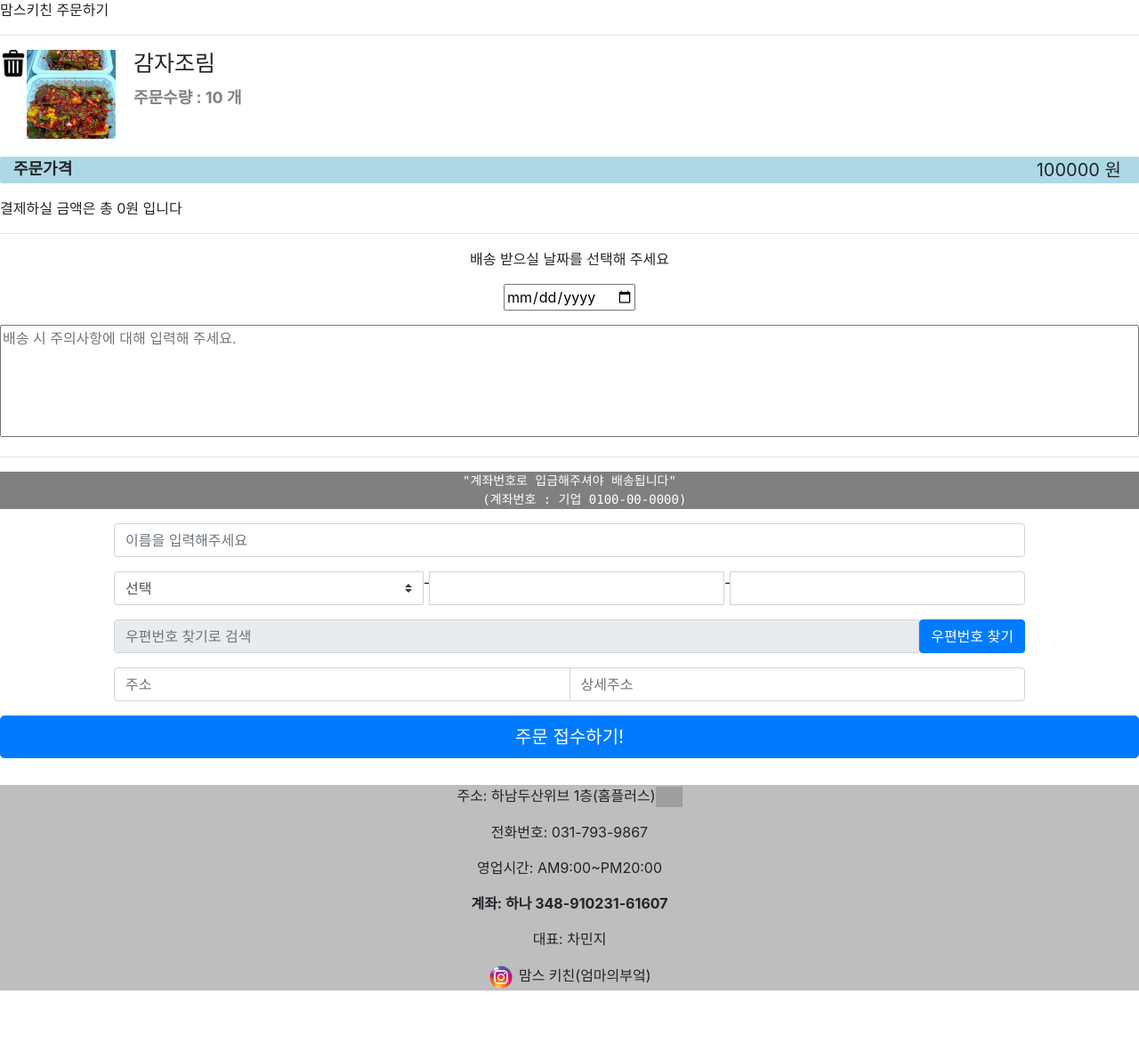
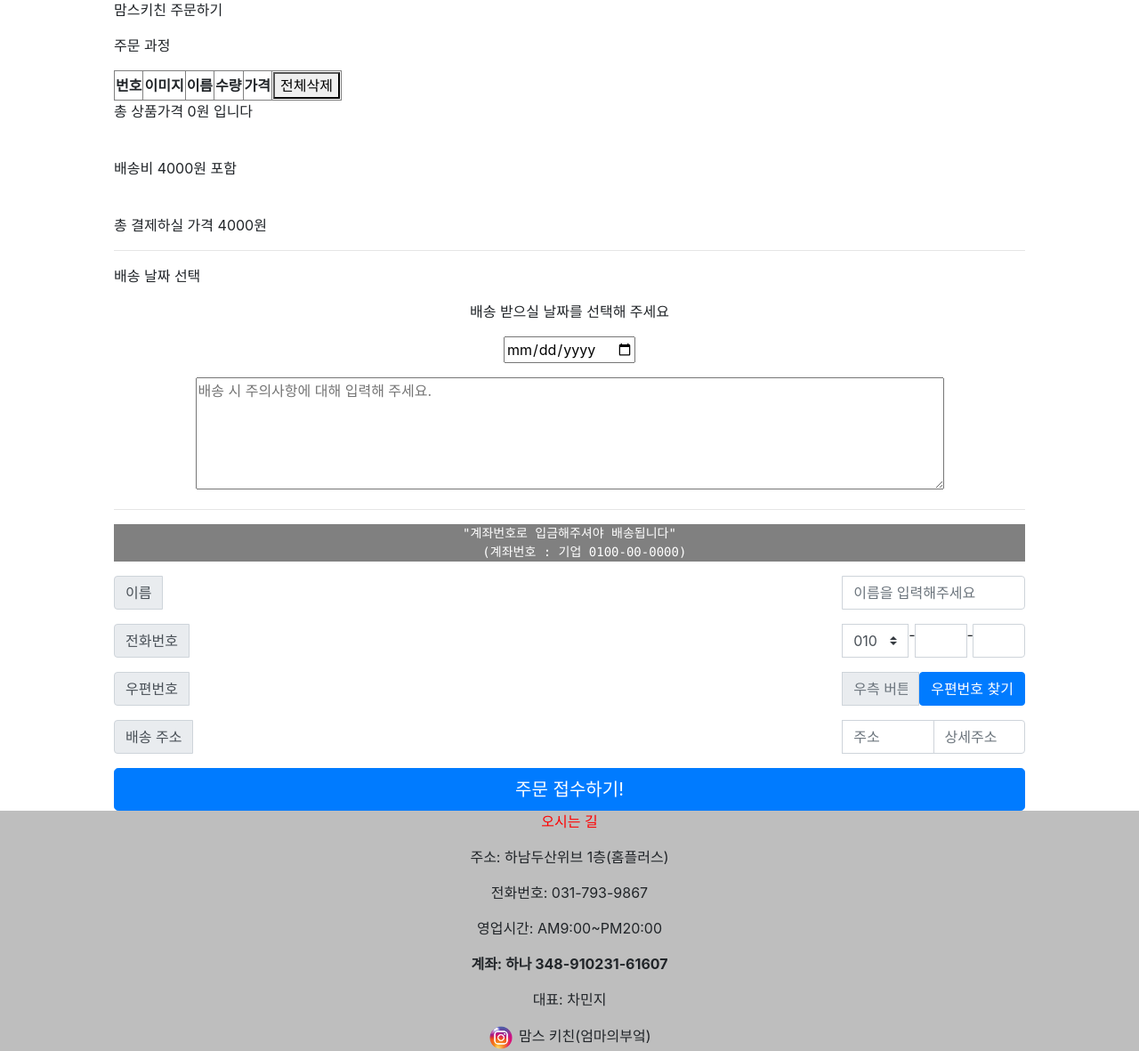
Before and after one commit to Leeminhun/storePJ, a Flask app: page /order in a window 1280 px wide. Shown: the part 753-1934 px from the top of the page at 89% size. Before the commit the page ends 1866 px from the top, so only its background shows below. Run offline with Flask 2, Linux system fonts and the light colour scheme; lists and menus that the app fills with data are empty; some libraries are stand-ins or nearby versions; grey boxes are pictures that could not be loaded.

Commit message:
Revert "order.html 수정, order.css 추가"
This reverts commit ff6f4f41c33dbed68a4ab1fa9b87cfd0efcb591d.

```diff
--- a/static/css/common.css
+++ b/static/css/common.css
@@ -1,19 +1,17 @@
 /*header*/
 body{
     margin: 0;
-    font-family: 'Sunflower', sans-serif;
 }
 a {
     text-decoration: none;
     color: red;
 }
-#navbar {
+.navbar {
     display: flex;
     justify-content: space-between;
     align-items: center;
     background-color: darkblue;
     padding: 8px 12px;
-    flex-wrap: nowrap;
 }
 
 .navbar_logo{
@@ -32,7 +30,6 @@ a {
 
 .navbar_menu li {
     padding : 8px 12px;
-    font-size: 25px;
 }
 .navbar_menu li a {
     color: whitesmoke;
@@ -41,7 +38,6 @@ a {
     background-color: orange;
     border-radius: 3px;
 }
-
 .navbar_icons{
     list-style: none;
     color: white;
@@ -64,10 +60,6 @@ a {
     font-size: 24px;
     color: orange;
 }
-/*footer*/
-footer {
-    margin-top  : 30px;
-    }
 
 /*판매목록*/
 .list {
@@ -123,11 +115,6 @@ footer {
 } */
 
 /*tab Menu*/
-.sell_list {
-    margin :auto;
-    text-align: center;
-    width: 70%;
-}
 .menu_card {
     width: 65%;
     margin: auto;
--- a/static/css/order.css
+++ /dev/null
@@ -1,47 +0,0 @@
-li {
-    list-style: none;
-}
-.order_inner {
-    position: relative;
-    display: flex;
-    height: 120px;
-    margin-left: 0px;
-}
-.order_inner dl dt div {
-    width: 185%;
-    height: 150px;
-    margin-left: 20px;
-}
-.order_inner dl dt div h1 {
-    font-size: 25px;
-    margin-bottom: 10px;
-
-}
-.order_inner dl dt div span {
-    font-size: 18px;
-    margin-top: 10px;
-    color: gray;
-
-}
-.order_inner img {
-    width: 100px;
-    height: 100px;
-    left: -1em;
-}
-.title{
-    justify-content: space-between;
-    position: relative;
-    display: flex;
-    background-color: lightblue;
-    border-radius: 2px;
-    font-size: 20px;
-}
-
-.title li {
-    margin-right: 20px;
-}
-.title_p {
-    font-weight: bold;
-    font-size: 18px;
-    margin-left: -25px;
-}
--- a/templates/footer.html
+++ b/templates/footer.html
@@ -1,7 +1,7 @@
 <footer>
     <div style="background-color: rgb(190, 190, 190); width : 100%; text-align: center;">
-
-            <p>주소: 하남두산위브 1층(홈플러스)<a><img src="../static/img/map.png" style="width: 30px"></a></p>
+            <p><a href="#">오시는 길</a></p>
+            <p>주소: 하남두산위브 1층(홈플러스)</p>
             <p>전화번호: 031-793-9867</p>
             <p>영업시간: AM9:00~PM20:00</p>
             <p><b>계좌: 하나 348-910231-61607</b></p>
--- a/templates/header.html
+++ b/templates/header.html
@@ -1,20 +1,19 @@
 <script src="../static/js/common.js"></script>
 
-<nav id="navbar">
+<nav class="navbar">
         <div class="navbar_logo">
 
             <a href="#"><img src="../static/img/logo.png" style="width: 120px;"></a>
         </div>
 
             <ul class="navbar_menu">
-               <!-- <li><a href="#">오시는 길</a></li> -->
                 <li><a href="#">상품 원산지</a></li>
             </ul>
 
             <ul class="navbar_icons">
                 <!--<li><i class="fas fa-key"></i></li>-->
                 <li><a href="/order"><i class="fas fa-shopping-basket"></i></a></li>
-                <li><i class="fas fa-truck"></i></li>
+                <li><a href="/orderlist"><i class="fas fa-truck"></i></a></li>
             </ul>
 
         <a class="navbar_toogleBtn" href="#">
--- a/templates/index.html
+++ b/templates/index.html
@@ -17,7 +17,6 @@
         <link rel="stylesheet" href="https://maxcdn.bootstrapcdn.com/bootstrap/4.0.0/css/bootstrap.min.css"
                 integrity="sha384-Gn5384xqQ1aoWXA+058RXPxPg6fy4IWvTNh0E263XmFcJlSAwiGgFAW/dAiS6JXm"
                 crossorigin="anonymous">
-        <link rel="preconnect" href="https://fonts.googleapis.com">
         <script>
 
                 /**
@@ -154,6 +153,7 @@
                                         }
                                         $("#cards-box").html(temp_html)
 
+
                                 }
                         });
                 }
--- a/templates/order.html
+++ b/templates/order.html
@@ -2,21 +2,39 @@
 <html lang="ko">
 <head>
     <meta charset="UTF-8">
-    <title style="color: yellow">엄마의 부엌 | 주문하기</title>
+    <title>주문하기 페이지</title>
     <script src="https://ajax.googleapis.com/ajax/libs/jquery/3.4.1/jquery.min.js"></script>
     <script src="//t1.daumcdn.net/mapjsapi/bundle/postcode/prod/postcode.v2.js"></script>
-    <link rel="stylesheet" href="../static/css/common.css">
-    <link rel="stylesheet" href="../static/css/order.css">
-    <script src="../static/js/common.js"></script>
-     <script src="https://kit.fontawesome.com/447b429f54.js" crossorigin="anonymous"></script>
-
     <!--부트스트랩-->
     <link rel="stylesheet" href="https://maxcdn.bootstrapcdn.com/bootstrap/4.0.0/css/bootstrap.min.css"
           integrity="sha384-Gn5384xqQ1aoWXA+058RXPxPg6fy4IWvTNh0E263XmFcJlSAwiGgFAW/dAiS6JXm"
           crossorigin="anonymous">
+    <link rel="stylesheet" type="text/css" href="../static/css/common.css">
+    <script src="../static/js/common.js"> </script>
+    <script src="https://kit.fontawesome.com/447b429f54.js" crossorigin="anonymous"></script>
+
     <!--사라질 style 코드-->
+    <style>
+        div {
+            backgroung-color : green;
+            width : 80%;
+            margin : auto;
+        }
+
+        .logo {
+        width: 150px;
+        height: auto;
+        margin: 50px auto;
+        text-align: center;
+    }
+
+    .thumbnail{
+            width:90px;
+        }
+
+    </style>
     <script>
-        function postcode() {
+        function istest() {
             new daum.Postcode({
                 oncomplete: function (data) {
                     var addr = ''; // 주소 변수
@@ -61,14 +79,13 @@
             let addr = $('#address').val() + ' ' + $('#extraAddress').val()
             let code = $('#postcode').val()
             let phone = $('#phone1').val() + '-' + $('#phone2').val() + '-' + $('#phone3').val()
+            let phone2 = $('#phone2').val()
+            let phone3 = $('#phone3').val()
+            let date = $('#datedata').val()
+            let ero = $('#error').val()
+
             if (name == "") {
                 alert("이름을 입력해주세요!");
-                return false;
-            } else if (code == "") {
-                alert("우편번호를 입력해주세요!");
-                return false;
-            } else if (addr == "") {
-                alert("주소를 입력해주세요!");
                 return false;
             } else if (phone2 == "") {
                 alert("핸드폰번호를 전부 입력해주세요!");
@@ -76,15 +93,65 @@
             } else if (phone3 == "") {
                 alert("핸드폰번호를 전부 입력해주세요!");
                 return false;
+            }else if (code == "") {
+                alert("우편번호를 입력해주세요!");
+                return false;
+            } else if (addr == "") {
+                alert("주소를 입력해주세요!");
+                return false;
+            }else if ( date == "") {
+                alert("날자를 입력해주세요");
+                return false;
+            } else if (ero == "") {
+                let answer = confirm("배송시 주의사항이 필요없으신가요?");
+                if (answer == false){
+                    return false;
+                }
             }
+            let menu = '';
+            let price = 0;
+            let count = 0;
+            let index = 0;
+            let img_url = '';
+            let asr = [];
+            let price_all = 0;
+            let orderlist = [];
+            if (localStorage.length > 0) {
+                for (let i = 1; i < localStorage.length+1; i++) {
+                    if(localStorage.getItem(i) !== null){
+                        let cartItem = JSON.parse(localStorage.getItem(i))
+                        index = cartItem.id;
+                        menu = cartItem.menu;
+                        price = cartItem.price;
+                        count = cartItem.count;
+                        img_url = cartItem.img_url;
+                        price_all += Number(price);
+                        asr.push(menu);
+                        asr.push(price);
+                        asr.push(count);
+                        orderlist.push(asr);
+                        asr = [];
+
+                    }
+                }
+            }
+
+            console.log(date, ero)
+            console.log(name, addr, code, phone, orderlist, price_all)
             $.ajax({
+                dataType:"json",
+                traditional: true,
                 type: "POST",
-                url: "/order",
+                url: "/order/do",
                 data: {
                     "name": name,
                     "addr": addr,
                     "code": code,
-                    "phone": phone
+                    "phone": phone,
+                    "orderlist[]":orderlist,
+                    "date":date,
+                    "ero": ero,
+                    "price_all":price_all
                 },
                 success: function (response) {
                     alert(response['msg']);
@@ -120,47 +187,20 @@
                         // 주의: index 앞뒤로 공백이 있으면 삭제버튼에서 index값을 불러올 때 공백까지 불러와서 에러 발생
                         temp_html += `
                             <tr>
-                               <div class="order_inner">
-            <a><img src="../static/img/trash.png" style="width: 30px; height: 30px;"></a>
-            <li>
-                <img src="${img_url}" alt="${menu} 사진">
-            </li>
-
-            <dl>
-                <dt>
-                    <div>
-                        <h1>${menu}</h1>
-                        <span>주문수량 : ${count} 개</span>
-
-                    </div>
-
-                </dt>
-            </dl>
-
-        </div>
-
-            <ul class="title">
-                <li class="title_p">
-                    주문가격
-                </li>
-                <li>
-                    <span>
-                        <span>${price}</span>
-
-                    원</span>
-                </li>
-            </ul>
-            <p>
-
-                </p>
+                                <td class="index">${index}</td>
+                                <td><img class="thumbnail" src="${img_url}" /></td>
+                                <td class="menu">${menu}</td>
+                                <td>${count}<button onclick="updateCount(this,1)" class="plus">+</buttn><button onclick="updateCount(this,-1)" class="minus">-</button></td>
+                                <td>${price}원</td>
+                                <td><button onclick="deleteMenu(this)">삭제</button></td>
                             </tr>
                         `;
-
                     }
                 }
             }
-            $("#orderDiv").append(temp_html)
-            temp_html2 = `결제하실 금액은 총 ${price_all}원 입니다`
+            $("#orderTable").append(temp_html)
+            temp_html2 = `<p>총 상품가격 ${price_all}원 입니다</p><br><p>배송비 4000원 포함</p><br>
+            <p>총 결제하실 가격 ${price_all+4000}원`
             $("#pricesum").html(temp_html2)
         }
 
@@ -268,67 +308,42 @@
 <div>
     <p>주문과정 <img src="#"></p>
     <!--로고(css는 합칠 떄 수정할 예정 )-->
-   <!-- <a href="/"><img src="../static/img/logo.png" class="logo"></a>-->
+    <a href="/"><img src="../static/img/logo.png" class="logo"></a>
     <!--프로필사진-->
     <img src="#">
 </div>
 <!--맘스키친 주문하기-->
 <div>
-    <p>맘스키친 주문하기</p><hr>
-      <div id="orderDiv">
-        <div class="order_inner">
-            <a><img src="../static/img/trash.png" style="width: 30px; height: 30px;"></a>
-            <li>
-                <img src="../static/img/KakaoTalk_20210719_190856996_27.jpg" alt="">
-            </li>
-
-            <dl>
-                <dt>
-                    <div>
-                        <h1>감자조림</h1>
-                        <span>주문수량 : 10 개</span>
-
-                    </div>
-
-                </dt>
-            </dl>
-
-        </div>
-
-            <ul class="title">
-                <li class="title_p">
-                    주문가격
-                </li>
-                <li>
-                    <span>
-                        <span>100000</span>
-
-                    원</span>
-                </li>
-            </ul>
-            <p>
-
-                </p>
-
-
-      </div>
-
+    <p>맘스키친 주문하기</p>
+    <p>주문 과정</p>
+    <table border=1>
+        <thead>
+            <tr>
+                <th>번호</th>
+                <th>이미지</th>
+                <th>이름</th>
+                <th>수량</th>
+                <th>가격</th>
+                <th><button onclick="deleteAll()">전체삭제</button></th>
+            </tr>
+        </thead>
         <tbody id="orderTable">
 
         </tbody>
-
+    </table>
 
     <p id = "pricesum"></p>
     <hr>
 </div>
 <!--맘스키친 배송 날짜 선택-->
 <div>
+    <p>배송 날짜 선택</p>
     <p align="center">배송 받으실 날짜를 선택해 주세요</p>
     <form action="#" method="POST">
-        <p align="center"><input type="date"></p>
+        <p align="center"><input id = 'datedata'type="date"></p>
         <!--날짜를 선택하면 n월 n일을 선택하셨습니다 뜨게-->
 
-        <p align="center"><textarea placeholder="배송 시 주의사항에 대해 입력해 주세요." cols="80%" rows="5" style="width: 100%; resize: none;"></textarea></p>
+        <p align="center"><textarea id = 'error'placeholder="배송 시 주의사항에 대해 입력해 주세요." cols="80%" rows="5"></textarea></p>
 
     </form>
     <hr>
@@ -339,18 +354,22 @@
     <pre style="color : white">"계좌번호로 입금해주셔야 배송됩니다"
     (계좌번호 : 기업 0100-00-0000)</pre>
 </div>
-<div style="width : 80%; margin: 0 auto">
+<div style="width : 80%">
     <form action="#">
         <div class="input-group mb-3">
+            <div class="input-group-prepend">
+                <span class="input-group-text" id="basic-addon1">이름</span>
+            </div>
             <input type="text" class="form-control" placeholder="이름을 입력해주세요" aria-label="name"
                    aria-describedby="basic-addon1" id="name">
         </div>
 
         <div class="input-group mb-3">
-
+            <div class="input-group-prepend">
+                <label class="input-group-text">전화번호 </label>
+            </div>
             <select class="custom-select" id="phone1">
-                <option selected>선택</option>
-                <option value="010">010</option>
+                <option value="010" selected>010</option>
                 <option value="011">011</option>
                 <option value="016">016</option>
                 <option value="017">017</option>
@@ -364,12 +383,17 @@
         </div>
         <!--우편 API 해서 찾아보기 -->
         <div class="input-group mb-3">
-            <input type="text" class="form-control" placeholder="우편번호 찾기로 검색" aria-label="address"
-                   aria-describedby="basic-addon1" id="postcode" style="width: 50%" readonly>
-            <button onclick="postcode()" type="submit" class="btn btn-primary">우편번호 찾기</button>
+            <div class="input-group-prepend">
+                <span class="input-group-text" id="basic-addon1">우편번호</span>
+            </div>
+            <input type="text" class="form-control" placeholder="우측 버튼을 클릭해 우편번호 검색하기" aria-label="address"
+                   aria-describedby="basic-addon1" id="postcode" readonly>
+            <button onclick="istest()" type="submit" class="btn btn-primary">우편번호 찾기</button>
         </div>
         <div class="input-group mb-3">
-
+            <div class="input-group-prepend">
+                <span class="input-group-text" id="basic-addon1">배송 주소</span>
+            </div>
             <input type="text" class="form-control" placeholder="주소" aria-label="address"
                    aria-describedby="basic-addon1" id="address">
             <input type="text" class="form-control" placeholder="상세주소" aria-label="address"
@@ -380,12 +404,12 @@
 </div>
 <div>
     <!--주문 접수하기! 버튼 -->
-    <button type="button" class="btn btn-primary btn-lg btn-block">주문 접수하기!</button>
+    <button type="button" onclick="saveOrder()" class="btn btn-primary btn-lg btn-block">주문 접수하기!</button>
 </div>
-<script>
-                includeHTML();
-        </script>
 <!--푸터영역-->
 <footer w3-include-html="footer.html"></footer>
+<script>
+    includeHTML();
+</script>
 </body>
 </html>
```
Also changed, not shown: static/img/trash.png (deleted), static/js/common.js (line endings or trailing spaces).
